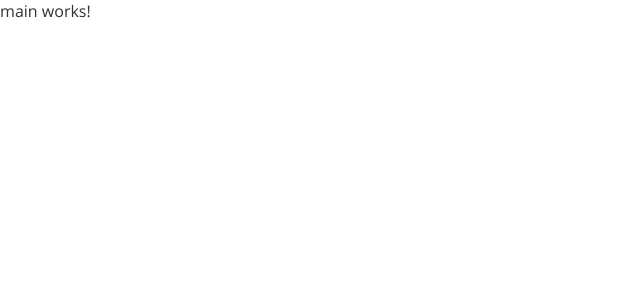
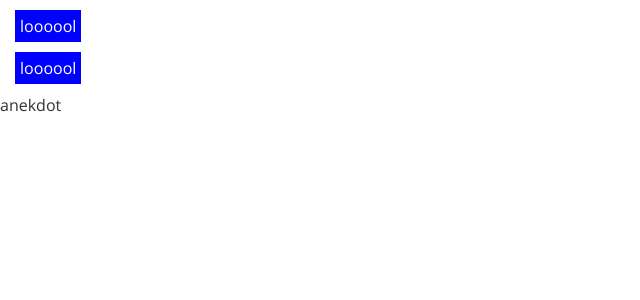
Before and after one commit to Social-projects-Rivne/YPS-Frontend, an Angular app: page / in a window 1280 px wide. Shown: the top 300 px of the page, without its empty margins (0-640 px from the left). Built offline with nearby package versions, Linux system fonts and the light colour scheme.

Commit message:
add sidebar

```diff
--- a/src/app/app.module.ts
+++ b/src/app/app.module.ts
@@ -7,6 +7,8 @@ import { AppComponent } from './app.component';
 import { WelcomeComponent } from './components/welcome/welcome.component';
 import { FormFieldComponent } from './components/form-field/form-field.component';
 import { LoginFormComponent } from './components/login-form/login-form.component';
+import { SideBarComponent } from './components/side-bar/side-bar.component';
+import {SideBarElementComponent} from './components/side-bar-element/side-bar-element.component';
 
 
 @NgModule({
@@ -15,7 +17,9 @@ import { LoginFormComponent } from './components/login-form/login-form.component
     RoutingComponents,
     WelcomeComponent,
     FormFieldComponent,
-    LoginFormComponent
+    LoginFormComponent,
+    SideBarComponent,
+    SideBarElementComponent
   ],
   imports: [
     BrowserModule,
--- /dev/null
+++ b/src/app/components/side-bar-element/side-bar-element.component.html
@@ -0,0 +1,3 @@
+<div class="Container">
+  <a class="Button" routerLink={{sideLink.linkPath}} routerLinkActive="active">{{sideLink.fieldName}}</a>
+</div>
--- /dev/null
+++ b/src/app/components/side-bar-element/side-bar-element.component.scss
@@ -0,0 +1,9 @@
+.Button{
+background-color:blue ;
+color: white;
+padding: 5px;
+}
+
+.Container{
+  margin: 10px;
+}
--- /dev/null
+++ b/src/app/components/side-bar-element/side-bar-element.component.ts
@@ -0,0 +1,16 @@
+import { Component, OnInit, Input } from '@angular/core';
+import { ILink } from 'src/app/models/ILink';
+
+@Component({
+  selector: 'yps-side-bar-element',
+  templateUrl: './side-bar-element.component.html',
+  styleUrls: ['./side-bar-element.component.scss']
+})
+export class SideBarElementComponent implements OnInit {
+  @Input() sideLink:ILink;
+  constructor() { }
+
+  ngOnInit() {
+  }
+
+}
--- /dev/null
+++ b/src/app/components/side-bar/side-bar.component.html
@@ -0,0 +1,6 @@
+<div id="MainDiv">
+<yps-side-bar-element *ngFor='let link of links'
+[sideLink]='link'
+></yps-side-bar-element
+  >
+</div>
--- /dev/null
+++ b/src/app/components/side-bar/side-bar.component.scss
@@ -0,0 +1,5 @@
+#MainDiv{
+  display:flex;
+  flex-direction: column;
+  padding: 5px;
+}
--- /dev/null
+++ b/src/app/components/side-bar/side-bar.component.ts
@@ -0,0 +1,37 @@
+import { Component, OnInit, Input,forwardRef } from '@angular/core';
+import { htmlAstToRender3Ast } from '@angular/compiler/src/render3/r3_template_transform';
+import { $ } from 'protractor';
+import { NgForm, NG_VALUE_ACCESSOR } from '@angular/forms';
+import { ILink } from 'src/app/models/ILink';
+
+@Component({
+  selector: 'yps-side-bar',
+  templateUrl: './side-bar.component.html',
+  styleUrls: ['./side-bar.component.scss'],
+  providers:[
+    {
+      provide: NG_VALUE_ACCESSOR,
+      useExisting: forwardRef(() => SideBarComponent),
+      multi: true
+    }
+  ]
+})
+export class SideBarComponent implements OnInit {
+
+  links:ILink[]=[
+    {
+      fieldName:'loooool',
+      linkPath:'loooool',
+      iconPath:'loool'
+    },
+    {
+      fieldName:'loooool',
+      linkPath:'loooool',
+      iconPath:'loool'
+    }
+  ];
+  constructor() {}
+
+  ngOnInit() {
+  }
+}
--- /dev/null
+++ b/src/app/models/ILink.ts
@@ -0,0 +1,5 @@
+export interface ILink{
+  fieldName:string;
+  linkPath:string;
+  iconPath:string;
+}
--- a/src/app/pages/main/main.component.html
+++ b/src/app/pages/main/main.component.html
@@ -1 +1,3 @@
-<p>main works!</p>
+<yps-side-bar></yps-side-bar>
+
+<p>anekdot</p>
```
Also changed, not shown: src/app/components/login-form/login-form.component.ts (line endings or trailing spaces), 2 other files (tests, documents, lock files or other folders).
